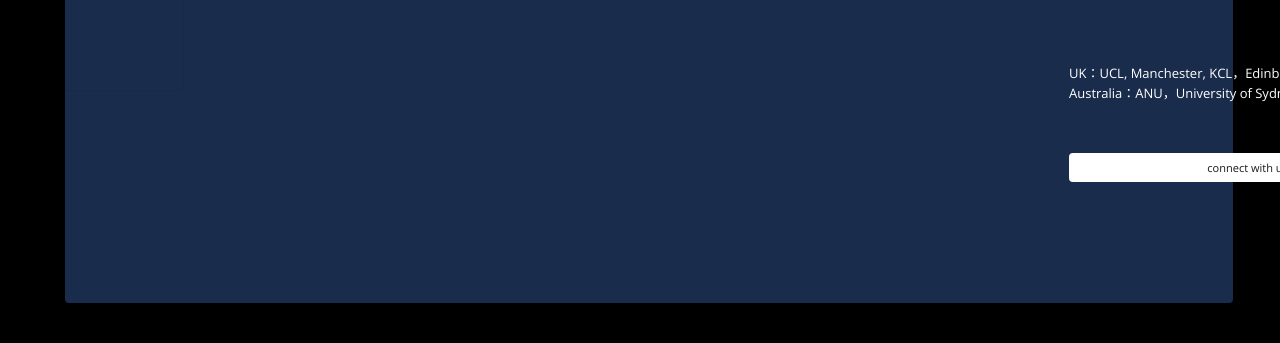
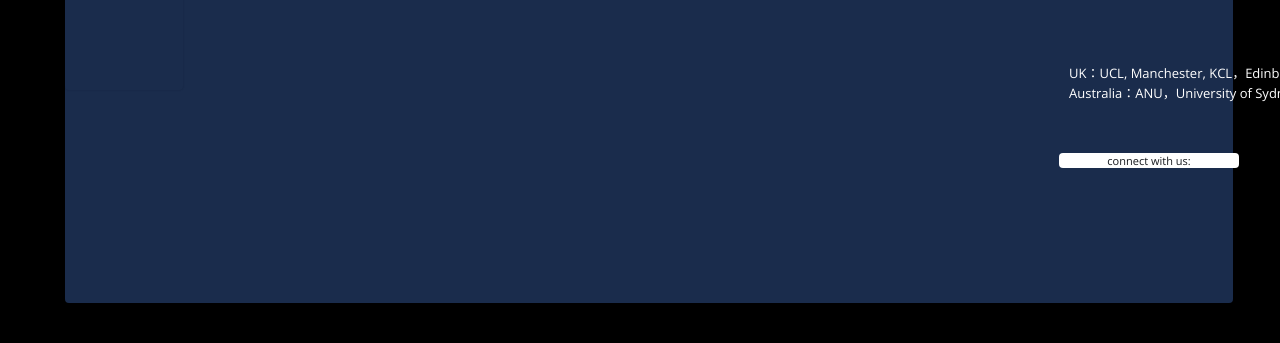
Before and after one commit to Yifeidex/kkb, a website built with Parcel: page index.html in a window 1280 px wide. Shown: the part 438-781 px from the top of the page. Built offline with nearby package versions, Linux system fonts and the light colour scheme.

Commit message:
Update index.css

```diff
--- a/index.css
+++ b/index.css
@@ -166,7 +166,7 @@
 .button-41 {
   cursor: pointer;
   border: 0;
-  padding: var(--padding-6xs) var(--padding-xl);
+  padding: var(--padding-6xs) var(--padding-l);  /* 减小水平内边距 */
   background-color: var(--color-white);
   align-self: stretch;
   border-radius: var(--br-9xs);
@@ -176,6 +176,8 @@
   align-items: flex-start;
   justify-content: center;
   white-space: nowrap;
+  width: 50%; /* 设定宽度为父元素的一半 */
+  margin-left: -10px; /* 如果需要继续向左移动 */
 }
 .university-list-container {
   position: absolute;
```
